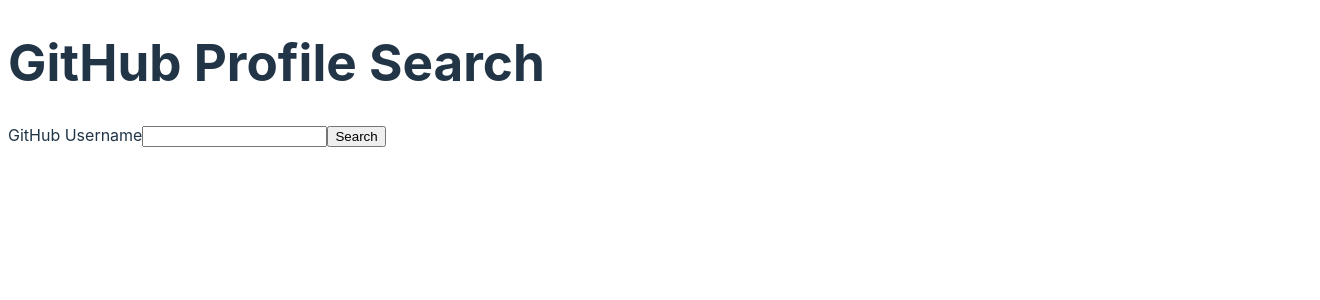
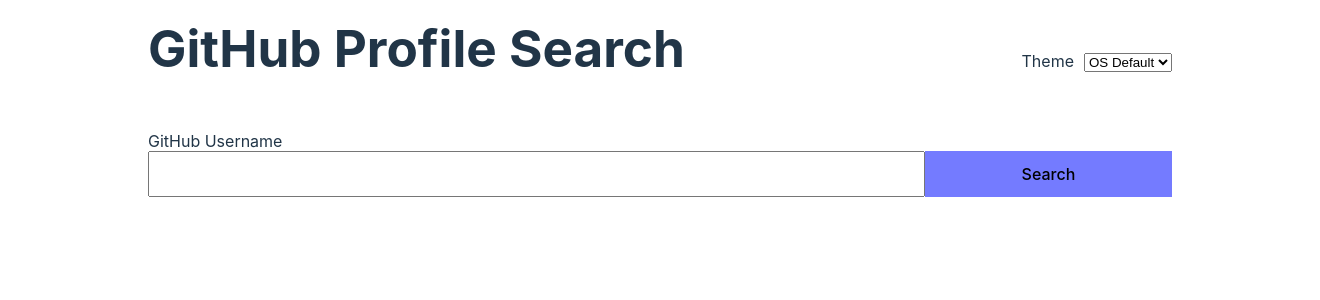
Before and after one commit to DeanRae/github-profiles, a React (Vite) app: page / in a window 1280 px wide. Shown: the top 300 px of the page, 1320 px wide, since content can reach past the window. Built offline with nearby package versions, Linux system fonts and the light colour scheme.

Commit message:
implement themes

```diff
--- a/src/App.tsx
+++ b/src/App.tsx
@@ -1,14 +1,19 @@
-import { FC, useCallback, useState } from 'react'
-import githubProfileSearch, { GitHubProfile } from './api/githubProfileSearch';
-import ProfileResult from './components/ProfileResult/ProfileResult';
-import SearchBar, { SearchBarFormElement } from './components/SearchBar/SearchBar'
+import { FC, useCallback, useState } from "react";
+import githubProfileSearch, { GitHubProfile } from "./api/githubProfileSearch";
+import ProfileResult from "./components/ProfileResult/ProfileResult";
+import SearchBar from "./components/SearchBar/SearchBar";
+import ThemeSelector from "./components/ThemeSelector/ThemeSelector";
+import { useTheme } from "./contexts/Theme";
 
 const App: FC = () => {
+  const { theme } = useTheme();
   const [isLoading, setIsLoading] = useState(false);
-  const [githubProfile, setGithubProfile] = useState<GitHubProfile|undefined>();
-  const searchBarId = 'profile-search';
+  const [githubProfile, setGithubProfile] = useState<
+    GitHubProfile | undefined
+  >();
+  const searchBarId = "profile-search";
 
-  const onSubmit = useCallback(async (e: React.FormEvent<SearchBarFormElement>) => {
+  const onSubmit = useCallback(async (e: React.FormEvent<HTMLFormElement>) => {
     e.preventDefault();
     setIsLoading(true);
     setGithubProfile(undefined);
@@ -25,16 +30,22 @@ const App: FC = () => {
   }, []);
 
   return (
-    <div className="app light">
+    <div className={`app ${theme}`}>
       <header>
         <h1>GitHub Profile Search</h1>
+        <ThemeSelector />
       </header>
       <main>
-        <SearchBar label="GitHub Username" inputId={searchBarId} onSubmit={onSubmit} isLoading={isLoading}/>
+        <SearchBar
+          label="GitHub Username"
+          inputId={searchBarId}
+          onSubmit={onSubmit}
+          isLoading={isLoading}
+        />
         {githubProfile && <ProfileResult {...githubProfile} />}
       </main>
     </div>
-  )
-}
+  );
+};
 
-export default App
+export default App;
--- /dev/null
+++ b/src/components/ProfileResult/profileResult.less
@@ -0,0 +1,38 @@
+.profile-search-result {
+  &__profile {
+    display: flex;
+    gap: 20px;
+    margin-top: 20px;
+
+    img {
+      border-radius: 50%;
+    }
+
+    h2 {
+      display: flex;
+      flex-direction: column;
+    }
+
+    p {
+      span:first-child {
+        margin-right: 20px;
+      }
+    }
+
+    &-info {
+      display: flex;
+      flex-direction: column;
+      width: 100%;
+    }
+  }
+
+  &__repositories {
+    div:first-of-type {
+      border-top: 1px dashed var(--page-color);
+    }
+  }
+
+  &__repo {
+    border-bottom: 1px dashed var(--page-color);
+  }
+}
--- /dev/null
+++ b/src/components/SearchBar/searchBar.less
@@ -0,0 +1,22 @@
+.search-bar {
+  display: flex;
+  align-items: end;
+
+  &__label {
+    display: flex;
+    flex-direction: column;
+    flex: 1;
+  }
+
+  &__input {
+    height: 40px;
+    font-size: 1.5em;
+  }
+
+  &__submit {
+    height: 46px;
+    min-width: 100px;
+    flex: 0.3;
+    font-size: 1em;
+  }
+}
--- /dev/null
+++ b/src/components/ThemeSelector/ThemeSelector.tsx
@@ -0,0 +1,24 @@
+import { FC, useState } from "react";
+import { useTheme } from "../../contexts/Theme";
+
+const ThemeSelector: FC = () => {
+  const { theme, setTheme } = useTheme();
+
+  return (
+    <label htmlFor="theme-select">
+      Theme
+      <select
+        name="theme"
+        id="theme-select"
+        value={theme}
+        onChange={(e) => setTheme(e.target.value)}
+      >
+        <option value="system">OS Default</option>
+        <option value="light">Light</option>
+        <option value="dark">Dark</option>
+      </select>
+    </label>
+  );
+};
+
+export default ThemeSelector;
--- /dev/null
+++ b/src/contexts/Theme.tsx
@@ -0,0 +1,44 @@
+import {
+  createContext,
+  FC,
+  PropsWithChildren,
+  useCallback,
+  useContext,
+  useState,
+} from "react";
+import usePersistedState from "../hooks/usePersistedState";
+
+interface ThemeContext {
+  theme: string;
+  setTheme: (theme: string) => void;
+}
+
+const ThemeContext = createContext<ThemeContext | undefined>(undefined);
+
+export const ThemeContextProvider: FC<PropsWithChildren> = ({ children }) => {
+  const [persistedTheme, setPersistedTheme] = usePersistedState(
+    "theme",
+    "system"
+  );
+  const [theme, setSelectedTheme] = useState(persistedTheme);
+  const setTheme = useCallback((theme: string) => {
+    setSelectedTheme(theme);
+    setPersistedTheme(theme);
+  }, []);
+
+  return (
+    <ThemeContext.Provider value={{ theme, setTheme }}>
+      {children}
+    </ThemeContext.Provider>
+  );
+};
+
+export const useTheme = () => {
+  const panelContext = useContext(ThemeContext);
+  if (!panelContext) {
+    throw new Error("usePanel must be used within a PanelContextProvider");
+  }
+
+  return panelContext;
+};
+export default ThemeContext;
--- /dev/null
+++ b/src/hooks/usePersistedState.ts
@@ -0,0 +1,25 @@
+import { useState, useEffect, Dispatch, SetStateAction } from "react";
+
+type Response<T> = [T, Dispatch<SetStateAction<T>>];
+
+/**
+ * https://github.com/GabrielNBDS/GitHub-Profiles/blob/master/src/utils/usePersistedState.ts
+ * @param key
+ * @param defaultState
+ * @returns if it exists, the value of the localStorage key, else the defaultState
+ */
+function usePersistedState<T>(key: string, defaultState: T): Response<T> {
+  const [state, setState] = useState(() => {
+    const storageValue = localStorage.getItem(key);
+
+    return !storageValue ? defaultState : JSON.parse(storageValue);
+  });
+
+  useEffect(() => {
+    localStorage.setItem(key, JSON.stringify(state));
+  }, [key, state]);
+
+  return [state, setState];
+}
+
+export default usePersistedState;
--- a/src/index.less
+++ b/src/index.less
@@ -4,30 +4,112 @@
 }
 
 :root,
-body {
-  width: 100%;
-  height: 100%;
+#root,
+body,
+.app {
+  margin: 0;
+  min-height: 100%;
+  min-width: 100%;
 }
 
+@media (prefers-color-scheme: dark) {
+  .app.system {
+    --page-bg-color: #242424;
+    --page-color: rgba(255, 255, 255, 0.87);
+    --a-hover-color: #535bf2;
+    --button-color: #535bf2;
+  }
+}
+
+@media (prefers-color-scheme: light) {
+  .app.system {
+    --page-bg-color: #ffffff;
+    --page-color: #213547;
+    --a-hover-color: #747bff;
+    --button-color: #747bff;
+  }
+}
 
 .app {
   &.light {
     --page-bg-color: #ffffff;
     --page-color: #213547;
+    --a-hover-color: #747bff;
+    --button-color: #747bff;
   }
 
   &.dark {
-    --page-bg-color: ##242424;
-    ;
+    --page-bg-color: #242424;
     --page-color: rgba(255, 255, 255, 0.87);
+    --a-hover-color: #535bf2;
+    --button-color: #535bf2;
   }
 
-  margin: 0 auto;
   color: var(--page-color);
   background-color: var(--page-bg-color);
+  display: flex;
+  flex-direction: column;
+  justify-content: center;
+  align-items: center;
+  padding: 20px;
+}
+
+header,
+main {
+  width: 80%;
+}
+
+header {
+  display: flex;
+  justify-content: space-between;
+  align-items: baseline;
+  margin-bottom: 20px;
+
+  @media screen and (max-width: 887px) {
+    flex-direction: column;
+
+    h1 {
+      margin-bottom: 10px;
+    }
+  }
+
+  #theme-select {
+    margin-left: 10px;
+  }
 }
 
 h1 {
   font-size: 3.2em;
   line-height: 1.1;
+  margin-top: 0;
 }
+
+a {
+  font-weight: 500;
+  color: #646cff;
+  text-decoration: inherit;
+}
+a:hover {
+  color: var(--a-hover-color);
+}
+
+button {
+  border: 1px solid transparent;
+  font-size: 1em;
+  font-weight: 500;
+  font-family: inherit;
+  background-color: var(--button-color);
+  cursor: pointer;
+  transition: border-color 0.25s;
+  color: #000000;
+}
+button:hover {
+  border-color: #646cff;
+}
+button:focus,
+button:focus-visible {
+  outline: 4px auto -webkit-focus-ring-color;
+}
+
+@import "./components/SearchBar/searchBar.less";
+@import "./components/ProfileResult/profileResult.less";
--- a/src/main.tsx
+++ b/src/main.tsx
@@ -1,10 +1,13 @@
-import React from 'react'
-import ReactDOM from 'react-dom/client'
-import App from './App'
-import './index.less'
+import React from "react";
+import ReactDOM from "react-dom/client";
+import App from "./App";
+import { ThemeContextProvider } from "./contexts/Theme";
+import "./index.less";
 
-ReactDOM.createRoot(document.getElementById('root') as HTMLElement).render(
+ReactDOM.createRoot(document.getElementById("root") as HTMLElement).render(
   <React.StrictMode>
-    <App />
-  </React.StrictMode>,
-)
+    <ThemeContextProvider>
+      <App />
+    </ThemeContextProvider>
+  </React.StrictMode>
+);
```
